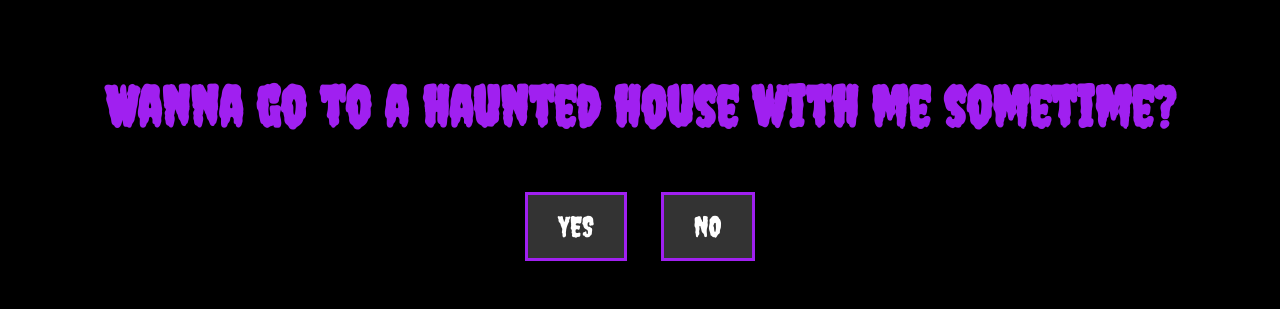
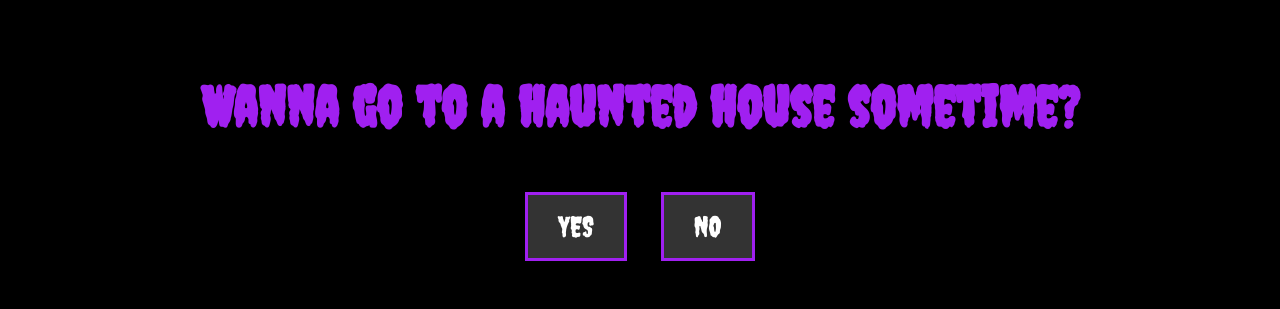
Before and after one commit to nategecko/nategecko.github.io, a plain HTML site: page index.html in a window 1280 px wide. Shown: the part 244-553 px from the top of the page. Drawn offline with Linux system fonts and the light colour scheme.

Commit message:
Update index.html

```diff
--- a/index.html
+++ b/index.html
@@ -10,7 +10,7 @@
 </head>
 <body>
     <div class="container">
-        <h1 class="spooky-text">Wanna go to a haunted house with me sometime?</h1>
+        <h1 class="spooky-text">Wanna go to a haunted house sometime?</h1>
         <div class="button-container">
             <button class="spooky-btn yes-btn" onclick="yesClicked()">YES</button>
             <button class="spooky-btn no-btn" onclick="moveNoButton()">NO</button>
```
